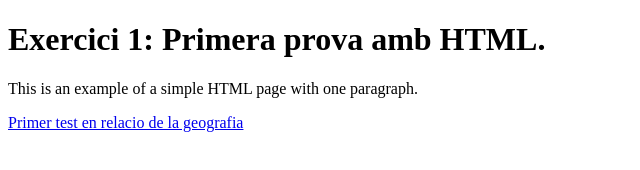
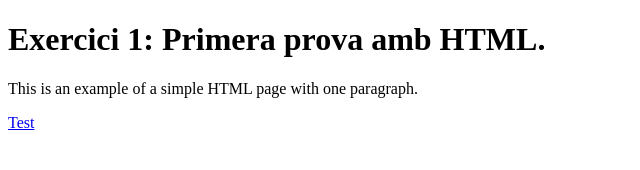
Before and after one commit to sergilabert/primera-prova-HTML, a plain HTML site: page index.html in a window 1280 px wide. Shown: the whole page, without its empty margins (0-640 px from the left). Drawn offline with Linux system fonts and the light colour scheme.

Commit message:
Update index.html

```diff
--- a/index.html
+++ b/index.html
@@ -6,6 +6,6 @@
 <body>
 <h1> Exercici 1: Primera prova amb HTML. </h1>
 <p>This is an example of a simple HTML page with one paragraph.</p>
-<a href="test-geografia.html"> Primer test en relacio de la geografia</a>
+<a href="test.html">Test</a>
 </body>
 </html>
```
